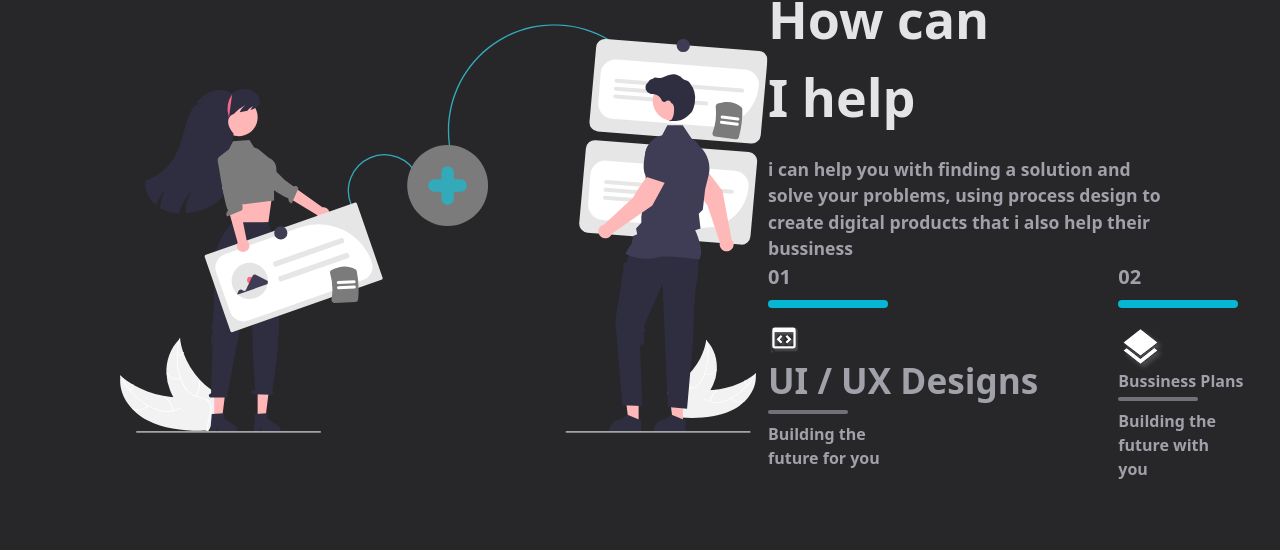
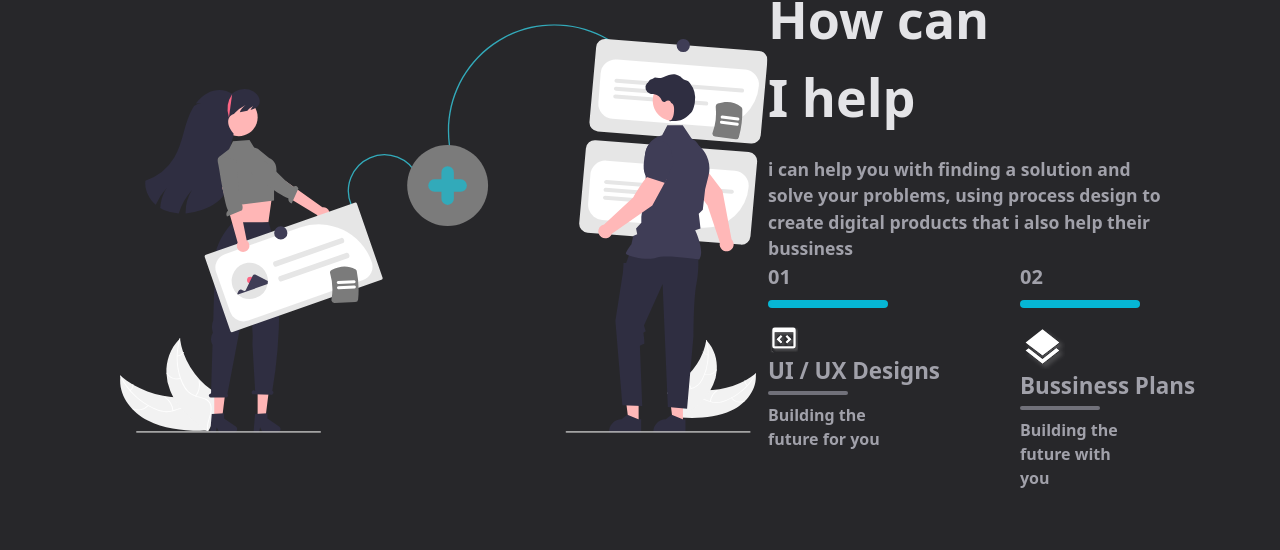
Before and after one commit to aniketrath/Portfolio, a plain HTML site: page index.html in a window 1280 px wide. Shown: the part 1340-1890 px from the top of the page. Drawn offline with nearby package versions, Linux system fonts and the light colour scheme.

Commit message:
Update index.html

```diff
--- a/index.html
+++ b/index.html
@@ -141,7 +141,7 @@
                                 <p class="text-cyan-500"> </p>
                             </div>
                             <img class="mt-4" src="./Images/Ui_Ux.svg" alt="uiux">
-                            <h1 class="text-zinc-400 text-[2.2rem] font-semibold">UI / UX Designs</h1>
+                            <h1 class="text-zinc-400 text-[1.4rem] font-semibold">UI / UX Designs</h1>
                             <div class="  bg-zinc-500 w-[10vh] rounded-xl mt-1 mb-2 h-1">
                                 <p class="text-cyan-500"> </p>
                             </div>
@@ -154,7 +154,7 @@
                                 <p class="text-cyan-500"></p>
                             </div>
                             <img class="mt-4" src="./Images/Bussiness.svg" alt="bussiness">
-                            <h1 class="text-zinc-400 text-[1rem] font-semibold">Bussiness Plans</h1>
+                            <h1 class="text-zinc-400 text-[1.4rem] font-semibold">Bussiness Plans</h1>
                             <div class="  bg-zinc-500 w-[10vh] rounded-xl mt-1 mb-2 h-1">
                                 <p class="text-cyan-500"> </p>
                             </div>
```
